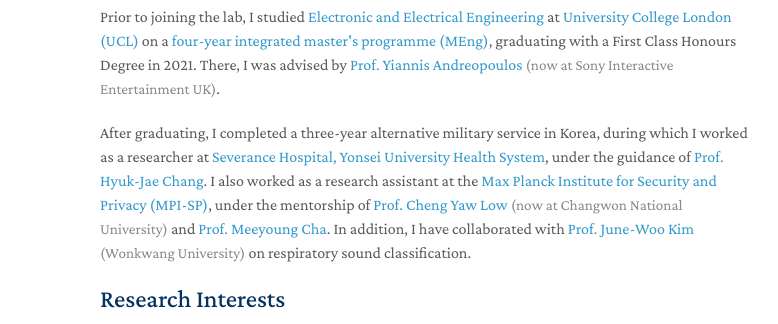
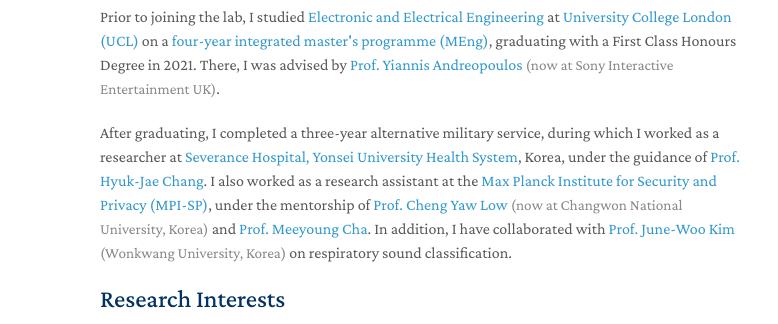
Before and after one commit to heejoonkoo/heejoonkoo.github.io, a plain HTML site: page index.html in a window 1280 px wide. Shown: the part 240-564 px from the top of the page, 370-1148 px from the left. Drawn offline with nearby package versions, Linux system fonts and the light colour scheme.

Commit message:
Add files via upload

```diff
--- a/index.html
+++ b/index.html
@@ -733,7 +733,7 @@ blockquote { background: var(--global-bg-color); border-left: 2px solid var(--gl
       <p>Hello, thank you for visiting my website! <span class="wave" role="img" aria-label="waving hand">👋</span></p>
       <p>I am currently a Ph.D. student at the <a href="https://ischool.illinois.edu/" target="_blank" rel="noopener">School of Information Sciences</a> at the <a href="https://illinois.edu/" target="_blank" rel="noopener">University of Illinois Urbana-Champaign (UIUC)</a>, where I am a member of the <a href="https://causalscience.ai" target="_blank" rel="noopener">Causal Science Lab</a> and am honoured to be advised by <a href="https://yonghanjung.me" target="_blank" rel="noopener">Prof. Yonghan Jung</a>.</p>
       <p>Prior to joining the lab, I studied <a href="https://www.ucl.ac.uk/engineering/electronic-electrical-engineering" target="_blank" rel="noopener">Electronic and Electrical Engineering</a> at <a href="https://www.ucl.ac.uk" target="_blank" rel="noopener">University College London (UCL)</a> on a <a href="https://www.ucl.ac.uk/study/prospective-students/undergraduate/courses/electronic-and-electrical-engineering-meng" target="_blank" rel="noopener">four-year integrated master's programme (MEng)</a>, graduating with a First Class Honours Degree in 2021. There, I was advised by <a href="https://www.ee.ucl.ac.uk/~uceeian/" target="_blank" rel="noopener">Prof. Yiannis Andreopoulos</a> <span class="now">(now at Sony Interactive Entertainment UK)</span>.</p>
-      <p>After graduating, I completed a three-year alternative military service in Korea, during which I worked as a researcher at <a href="https://sev.severance.healthcare/sev-en/about/status.do" target="_blank" rel="noopener">Severance Hospital, Yonsei University Health System</a>, under the guidance of <a href="https://yonsei.elsevierpure.com/en/persons/hyuk-jae-chang/" target="_blank" rel="noopener">Prof. Hyuk-Jae Chang</a>. I also worked as a research assistant at the <a href="https://www.mpi-sp.org" target="_blank" rel="noopener">Max Planck Institute for Security and Privacy (MPI-SP)</a>, under the mentorship of <a href="https://chengyawlow.github.io/" target="_blank" rel="noopener">Prof. Cheng Yaw Low</a> <span class="now">(now at Changwon National University)</span> and <a href="https://www.mpi-sp.org/cha" target="_blank" rel="noopener">Prof. Meeyoung Cha</a>. In addition, I have collaborated with <a href="https://sites.google.com/view/spl-wku" target="_blank" rel="noopener">Prof. June-Woo Kim</a> <span class="now">(Wonkwang University)</span> on respiratory sound classification.</p>
+      <p>After graduating, I completed a three-year alternative military service, during which I worked as a researcher at <a href="https://sev.severance.healthcare/sev-en/about/status.do" target="_blank" rel="noopener">Severance Hospital, Yonsei University Health System</a>, Korea, under the guidance of <a href="https://yonsei.elsevierpure.com/en/persons/hyuk-jae-chang/" target="_blank" rel="noopener">Prof. Hyuk-Jae Chang</a>. I also worked as a research assistant at the <a href="https://www.mpi-sp.org" target="_blank" rel="noopener">Max Planck Institute for Security and Privacy (MPI-SP)</a>, under the mentorship of <a href="https://chengyawlow.github.io/" target="_blank" rel="noopener">Prof. Cheng Yaw Low</a> <span class="now">(now at Changwon National University, Korea)</span> and <a href="https://www.mpi-sp.org/cha" target="_blank" rel="noopener">Prof. Meeyoung Cha</a>. In addition, I have collaborated with <a href="https://sites.google.com/view/spl-wku" target="_blank" rel="noopener">Prof. June-Woo Kim</a> <span class="now">(Wonkwang University, Korea)</span> on respiratory sound classification.</p>
 
       <h2>Research Interests</h2>
       <ul>
```
